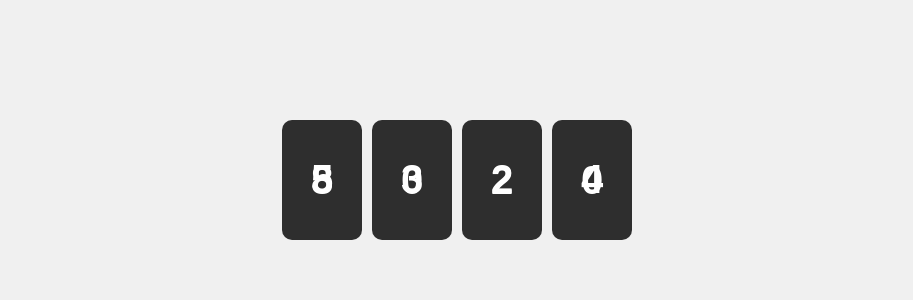
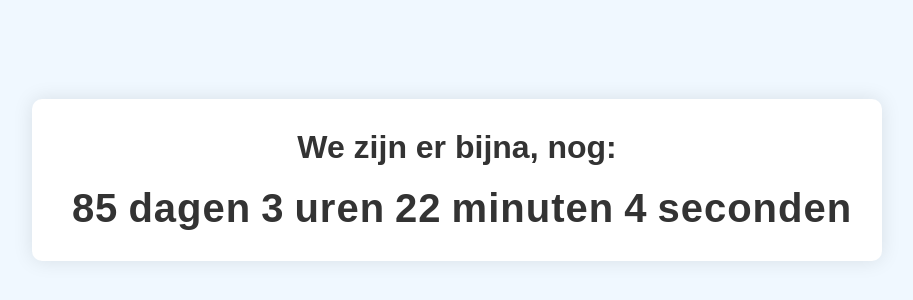
Before and after one commit to JustinVerstijnen/JVMemesSWA, a plain HTML site: page vakantiecounter/index.html in a window 1280 px wide. Shown: the part 220-520 px from the top of the page, without its empty margins (183-1096 px from the left). Drawn offline with Linux system fonts and the light colour scheme.

Commit message:
Add files via upload

```diff
--- a/vakantiecounter/index.html
+++ b/vakantiecounter/index.html
@@ -3,136 +3,108 @@
 <head>
     <meta charset="UTF-8">
     <meta name="viewport" content="width=device-width, initial-scale=1.0">
-  <title>Aftellen geblazen!</title>
+    <title>Vakantie Counter</title>
     <style>
+        * {
+            margin: 0;
+            padding: 0;
+            box-sizing: border-box;
+        }
+
         body {
-      font-family: 'Arial', sans-serif;
-      background-color: #f0f0f0;
+            font-family: Arial, sans-serif;
+            background-color: #f0f8ff;
             display: flex;
             justify-content: center;
             align-items: center;
             height: 100vh;
-      margin: 0;
+            color: #333;
         }
 
-    .clock {
-      display: flex;
-      font-size: 50px;
-      font-weight: bold;
+        .counter-container {
+            text-align: center;
+            background-color: #fff;
+            border-radius: 10px;
+            padding: 30px;
+            box-shadow: 0 0 20px rgba(0, 0, 0, 0.1);
         }
 
-    .flip-clock {
-      display: flex;
-      margin: 0 5px;
-      position: relative;
-      width: 80px;
-      height: 120px;
-      background: #2e2e2e;
-      border-radius: 10px;
-      overflow: hidden;
-      color: #fff;
-      justify-content: center;
-      align-items: center;
+        h1 {
+            font-size: 2rem;
+            margin-bottom: 20px;
         }
 
-    .flip-clock .digit {
-      position: absolute;
-      top: 0;
-      left: 0;
-      width: 100%;
-      height: 100%;
+        .countdown {
+            font-size: 2.5rem;
+            font-weight: bold;
+            letter-spacing: 1px;
+        }
+
+        .countdown span {
+            margin: 0 10px;
+        }
+
+        #countdown {
             display: flex;
             justify-content: center;
-      align-items: center;
-      transition: transform 0.6s ease;
         }
 
-    .flip-clock .flip {
-      transform: rotateX(180deg);
+        @keyframes fadeIn {
+            0% {
+                opacity: 0;
+            }
+            100% {
+                opacity: 1;
+            }
         }
 
-    .flip-clock span {
-      position: absolute;
-      font-size: 40px;
-      z-index: 10;
-    }
-
-    .flip-clock .flip span {
-      transform: rotateX(180deg);
+        #countdown span {
+            animation: fadeIn 1s ease-in-out;
         }
     </style>
 </head>
 <body>
-
-  <div class="clock">
-    <div class="flip-clock" id="days">
-      <div class="digit">
-        <span>0</span>
-      </div>
-      <div class="digit flip">
-        <span>0</span>
-      </div>
-    </div>
-    <div class="flip-clock" id="hours">
-      <div class="digit">
-        <span>0</span>
-      </div>
-      <div class="digit flip">
-        <span>0</span>
-      </div>
-    </div>
-    <div class="flip-clock" id="minutes">
-      <div class="digit">
-        <span>0</span>
-      </div>
-      <div class="digit flip">
-        <span>0</span>
-      </div>
-    </div>
-    <div class="flip-clock" id="seconds">
-      <div class="digit">
-        <span>0</span>
-      </div>
-      <div class="digit flip">
-        <span>0</span>
-      </div>
+    <div class="counter-container">
+        <h1>We zijn er bijna, nog:</h1>
+        <div id="countdown" class="countdown">
+            <span id="days"></span> dagen
+            <span id="hours"></span> uren
+            <span id="minutes"></span> minuten
+            <span id="seconds"></span> seconden
         </div>
     </div>
 
     <script>
-    const targetDate = new Date("September 4, 2025 00:00:00").getTime();
+        // Zet de datum van de vakantie in
+        const vacationDate = new Date("September 4, 2025 00:00:00").getTime();
 
-    function updateCountdown() {
-      const now = new Date().getTime();
-      const distance = targetDate - now;
+        // Update de teller elke seconde
+        let countdownFunction = setInterval(function() {
 
-      if (distance <= 0) {
-        clearInterval(interval);
-        document.querySelector(".clock").innerHTML = "<h1>Vakantie is hier!</h1>";
-        return;
+            // Haal de huidige datum en tijd op
+            let now = new Date().getTime();
+
+            // Bereken het verschil tussen de vakantie en nu
+            let distance = vacationDate - now;
+
+            // Bereken de dagen, uren, minuten en seconden
+            let days = Math.floor(distance / (1000 * 60 * 60 * 24));
+            let hours = Math.floor((distance % (1000 * 60 * 60 * 24)) / (1000 * 60 * 60));
+            let minutes = Math.floor((distance % (1000 * 60 * 60)) / (1000 * 60));
+            let seconds = Math.floor((distance % (1000 * 60)) / 1000);
+
+            // Toon de resultaten in de HTML
+            document.getElementById("days").innerHTML = days;
+            document.getElementById("hours").innerHTML = hours;
+            document.getElementById("minutes").innerHTML = minutes;
+            document.getElementById("seconds").innerHTML = seconds;
+
+            // Als de vakantie is bereikt, toon een bericht
+            if (distance < 0) {
+                clearInterval(countdownFunction);
+                document.getElementById("countdown").innerHTML = "Vakantie is begonnen!";
             }
-
-      const days = Math.floor(distance / (1000 * 60 * 60 * 24));
-      const hours = Math.floor((distance % (1000 * 60 * 60 * 24)) / (1000 * 60 * 60));
-      const minutes = Math.floor((distance % (1000 * 60 * 60)) / (1000 * 60));
-      const seconds = Math.floor((distance % (1000 * 60)) / 1000);
-
-      document.getElementById("days").innerHTML = formatFlipClock(days);
-      document.getElementById("hours").innerHTML = formatFlipClock(hours);
-      document.getElementById("minutes").innerHTML = formatFlipClock(minutes);
-      document.getElementById("seconds").innerHTML = formatFlipClock(seconds);
-    }
-
-    function formatFlipClock(value) {
-      const valueStr = value.toString().padStart(2, '0');
-      return `
-        <div class="digit"><span>${valueStr[0]}</span></div>
-        <div class="digit flip"><span>${valueStr[1]}</span></div>
-      `;
-    }
-
-    const interval = setInterval(updateCountdown, 1000);
+        }, 1000);
     </script>
-
 </body>
 </html>
```
Lines whose indentation alone changed are shown as unchanged.
